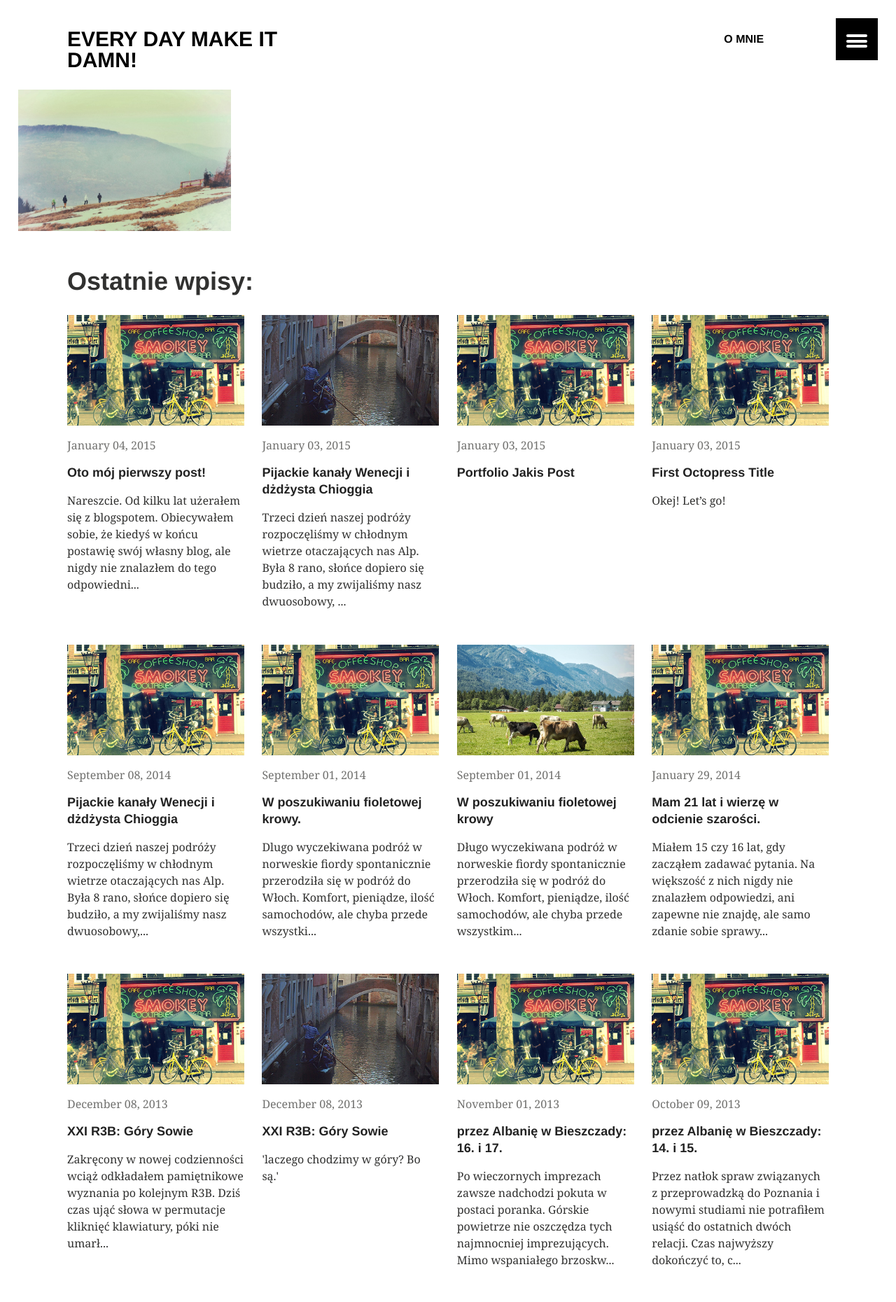
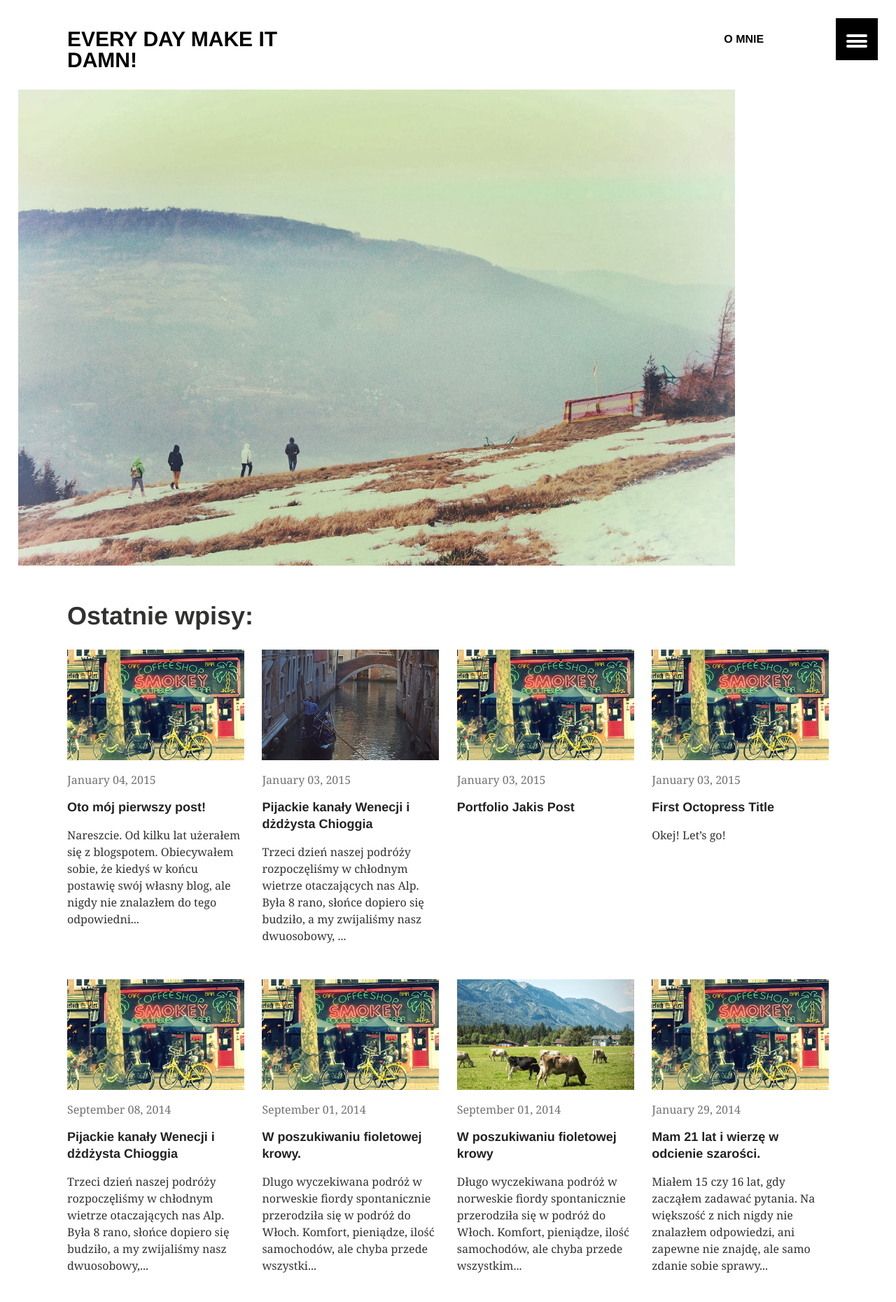
Before and after one commit to nikodamn/nikodamn.github.io, a Jekyll site: the page built from index.md, in a window 1280 px wide. Shown: the top 1860 px of the page at 70% size. Built offline with Jekyll 4.4.1, drawn with Linux system fonts in a browser that asks for light colours.

Commit message:
Update size of main page pic

```diff
--- a/_layouts/archive.html
+++ b/_layouts/archive.html
@@ -3,7 +3,7 @@
 ---
 
 <figure>
-  <img src="/images/zima.jpg" alt="Logo" width="304" height="228">
+  <img src="/images/zima.jpg" alt="Logo" width="1024" height="728">
 </figure>
 
 <div id="main" role="main">
```
